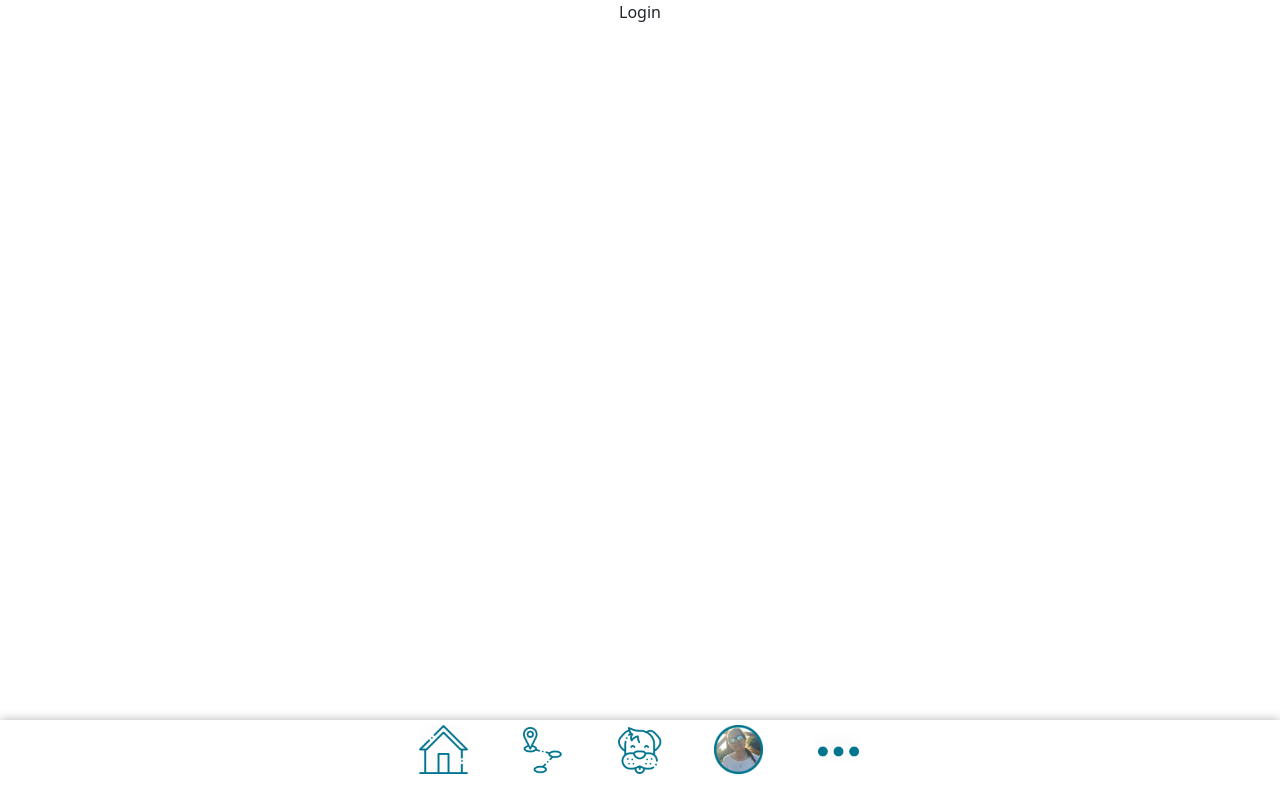
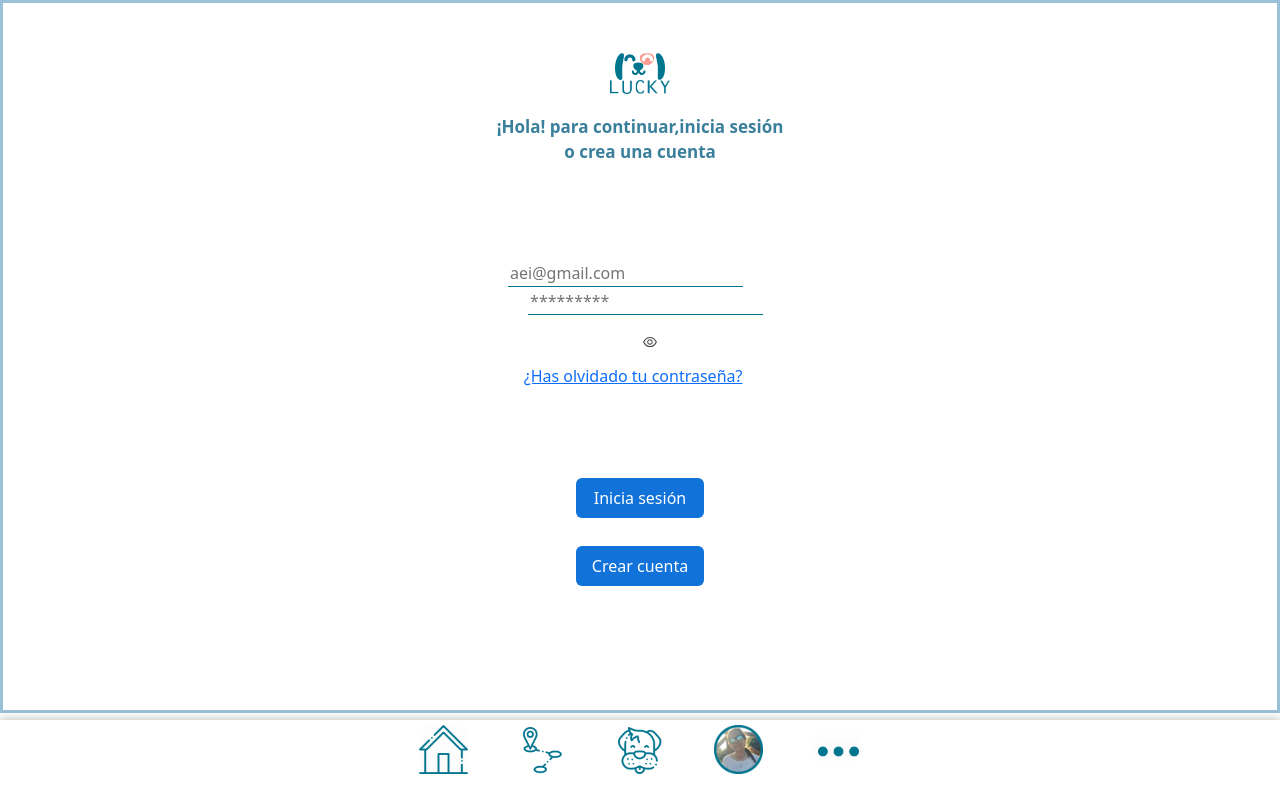
Before and after one commit to Doggenn/proyecto-final, a React (Vite) app: page /login in a window 1280 px wide. Built offline with nearby package versions, Linux system fonts and the light colour scheme.

Commit message:
añadido cambios

```diff
--- a/package.json
+++ b/package.json
@@ -10,17 +10,20 @@
     "preview": "vite preview"
   },
   "dependencies": {
+    "-": "^0.0.1",
     "@popperjs/core": "^2.11.8",
     "axios": "^1.6.8",
     "bootstrap": "^5.3.3",
     "cors": "^2.8.5",
     "dotenv": "^16.4.5",
     "express": "^4.19.2",
+    "icons": "^1.0.0",
     "leaflet": "^1.9.4",
     "mongodb": "^6.5.0",
     "mongoose": "^8.3.2",
     "react": "^18.2.0",
     "react-dom": "^18.2.0",
+    "react-icons": "^5.1.0",
     "react-leaflet": "^4.2.1",
     "react-router-dom": "^6.22.3"
   },
--- a/src/App.jsx
+++ b/src/App.jsx
@@ -1,6 +1,3 @@
-import { useState } from 'react'
-import reactLogo from './assets/react.svg'
-import viteLogo from '/vite.svg'
 import { Route, Routes, BrowserRouter as Router } from "react-router-dom";
 import './App.css'
 import Home from './assets/Pages/Home/Home'
--- a/src/assets/Components/Login/Login.css
+++ b/src/assets/Components/Login/Login.css
@@ -1,4 +1,4 @@
-/*.totalBorder {
+.totalBorder {
     border: 3px solid rgb(154, 193, 215) !important;
     padding: auto;
     margin: auto;
@@ -6,14 +6,17 @@
 
 .titulo-im {
     padding: 50px;
+    display: flex;
     flex-direction: column;
     align-items: center;
     justify-content: center;
+    flex-wrap: wrap;
+    align-content: space-around;
 }
 
 .lasP {
     color: #3a7f9b;
-    font-size: 20px;
+    font-size: 17px;
     font-weight: bold;
     margin-top: 20px;
 }
@@ -26,6 +29,7 @@
 .password {
     margin-top: -20px;
     margin-bottom: 15px;
+    margin-left: 25px;
 }
 
 .formulario {
@@ -41,6 +45,7 @@
     padding: 8px 20px;
     margin-top: 20px;
     cursor: pointer;
+    position: relative
 }
 
 .botones button {
@@ -63,4 +68,12 @@
     margin: -18px;
     font-size: inherit;
     line-height: inherit;
+    border: none;
+    border-bottom: 1px solid rgb(1 116 142);
 }
+.icon-container {
+    position: absolute;
+    top: 50%;
+    right: 8px;
+    transform: translateY(-50%)
+}
--- a/src/assets/Components/Login/Login.jsx
+++ b/src/assets/Components/Login/Login.jsx
@@ -1,7 +1,78 @@
-import React from 'react'
+// eslint-disable-next-line no-unused-vars
+import React, { useState } from 'react';
+import { AiOutlineEye, AiOutlineEyeInvisible } from 'react-icons/ai';
+import './Login.css';
+import { Link } from 'react-router-dom';
+import 'bootstrap/dist/css/bootstrap.min.css';
 
 export default function Login() {
+    const [showPassword, setShowPassword] = useState(false);
+    const togglePasswordVisibility = () => {
+        setShowPassword(prevState => !prevState);
+    };
+
+const handleIniciarSesionClick = () => {
+    // señores click del botón de Usuario
+    console.log('Botón de iniciar sesión clickeado');
+    };
+
+    const handleCrearCuentaClick = () => {
+    // señores click del botón de Usuario
+    console.log('Botón de Crear Cuenta clickeado');
+  };
+
+const handleOlvidoContraseñaClick = () => {
+    // señores click del botón de Usuario
+    console.log('Botón de Olvido Contraseña clickeado');
+  };
+
     return (
-        <div>Login</div>
+    <div className='totalBorder'>
+        <div className='total'>
+            <div className='titulo-im'>
+
+                    <img src="images\Inicio\group29@2x.png" alt="logo" width={50} />
+                    <img src="images\Inicio\group@2x.png" alt="icono" width={60} />
+                 <div className='lasP'>
+                  <p>¡Hola! para continuar,inicia sesión <br />o crea una cuenta</p>
+                 </div>
+                <div className='form-1'>
+
+                    <form className='formulario'>
+                        <div className='correo'>
+                            <input className='input_L' type="text" placeholder='aei@gmail.com' />
+                        </div>
+
+                        <br />
+
+                        <div className="password">
+                            <input
+                                className="input_L"
+                                type={showPassword ? 'text' : 'password'}
+                                placeholder="*********"
+                            />
+                            <button type="button" onClick={togglePasswordVisibility} className="password-toggle-btn">
+                                    <div className="icon-container">
+                                        {showPassword ? <AiOutlineEyeInvisible /> : <AiOutlineEye />}
+                                    </div>
+
+                            </button>
+                            </div>
+                        <div>
+                            <Link to="/">
+                            <p onClick={handleOlvidoContraseñaClick}>¿Has olvidado tu contraseña?</p>
+                            </Link>
+                        </div>
+                    </form>
+
+                    <div className='botones'>
+                        <button onClick={handleIniciarSesionClick} className="btn btn-primary">Inicia sesión</button>
+                        <button onClick={handleCrearCuentaClick} className="btn btn-outline-primary">Crear cuenta</button>
+                    </div>
+
+                </div>
+            </div>
+        </div>
+     </div>
     )
 }
--- a/src/assets/Components/Mas/Mas.jsx
+++ b/src/assets/Components/Mas/Mas.jsx
@@ -1,3 +1,4 @@
+// eslint-disable-next-line no-unused-vars
 import React from 'react'
 import { Link } from 'react-router-dom'
 
```
Also changed, not shown: 1 other file (tests, documents, lock files or other folders).
